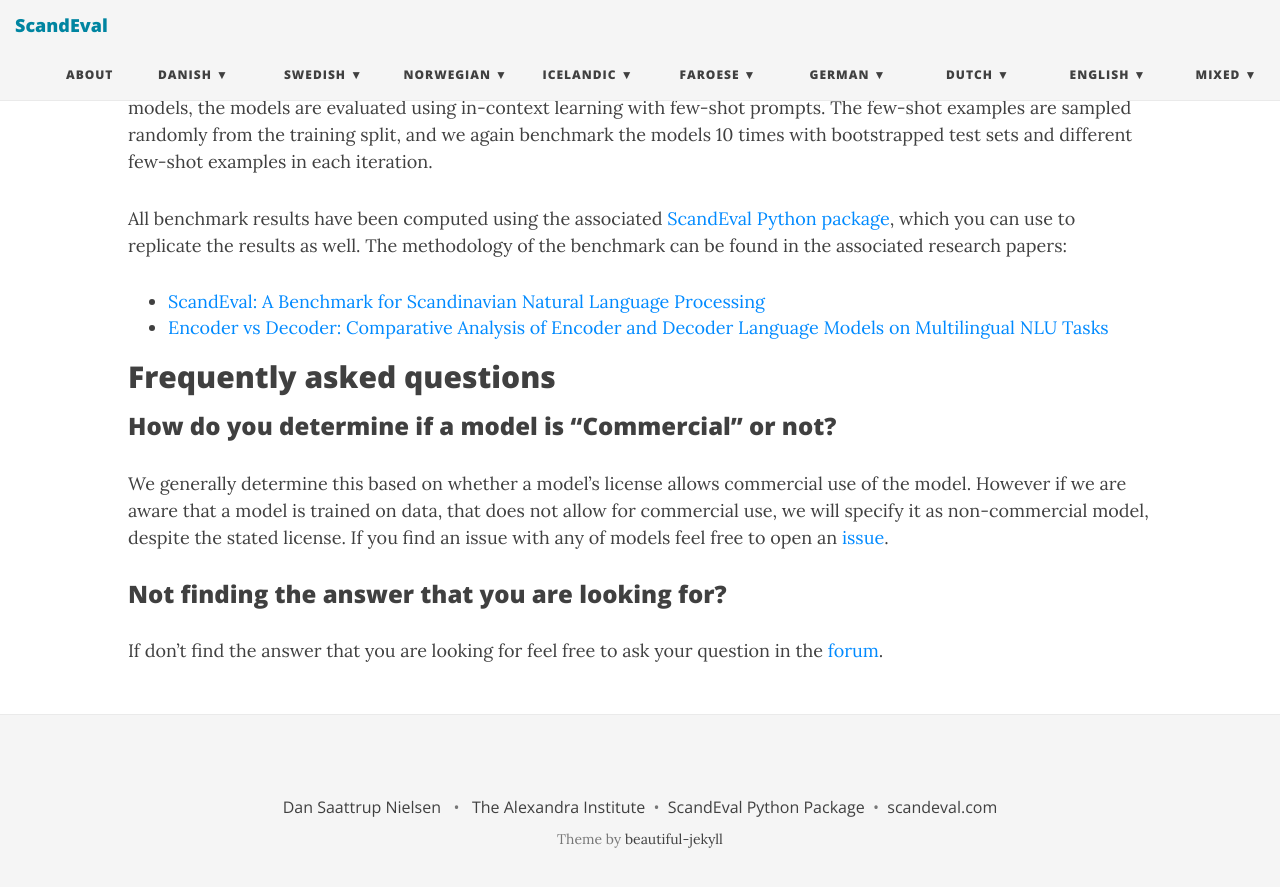
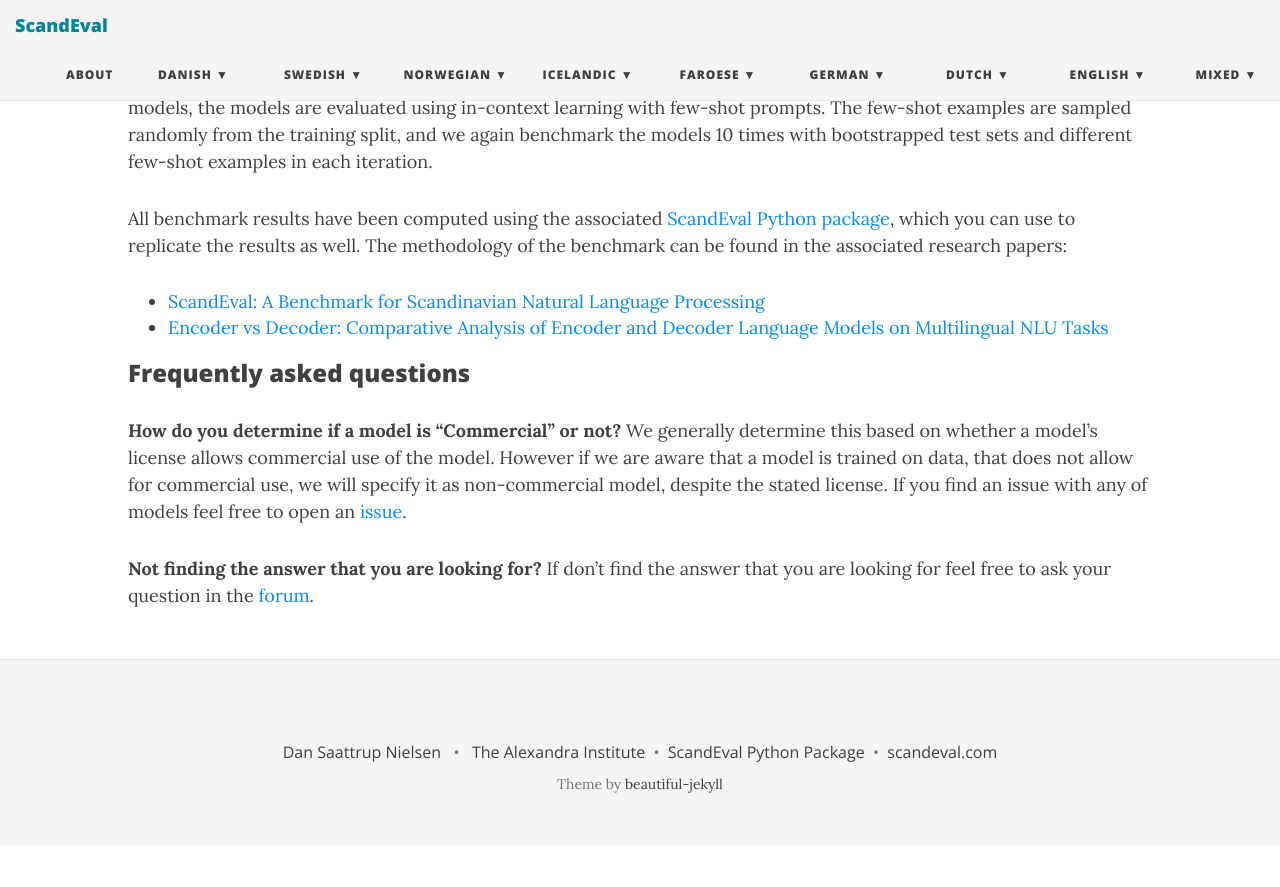
Before and after one commit to ScandEval/scandeval.github.io, a Jekyll site: the page built from index.md, in a window 1280 px wide and 900 px high, scrolled down 553 px. Shown: the top 887 px of the window. Built offline with Jekyll 4.4.1, drawn with Linux system fonts in a browser that asks for light colours; nearby versions of some CDN libraries; library files that are not in the unit come from our copies; a script that is not in the unit is left out; after the commit the page ends 1398 px from its top, so only the background shows below that.

Commit message:
chore: Formatting of FAQ section

```diff
--- a/index.md
+++ b/index.md
@@ -33,14 +33,21 @@ package](https://github.com/ScandEval/ScandEval), which you can use to replicate
 results as well. The methodology of the benchmark can be found in the associated
 research papers:
 
-- [ScandEval: A Benchmark for Scandinavian Natural Language Processing](https://aclanthology.org/2023.nodalida-1.20/)
-- [Encoder vs Decoder: Comparative Analysis of Encoder and Decoder Language Models on Multilingual NLU Tasks](https://doi.org/10.48550/arXiv.2406.13469)
+- [ScandEval: A Benchmark for Scandinavian Natural Language
+  Processing](https://aclanthology.org/2023.nodalida-1.20/)
+- [Encoder vs Decoder: Comparative Analysis of Encoder and Decoder Language Models on
+  Multilingual NLU Tasks](https://doi.org/10.48550/arXiv.2406.13469)
 
 
-## Frequently asked questions
+### Frequently asked questions
 
-### How do you determine if a model is "Commercial" or not?
-We generally determine this based on whether a model's license allows commercial use of the model. However if we are aware that a model is trained on data, that does not allow for commercial use, we will specify it as non-commercial model, despite the stated license. If you find an issue with any of models feel free to open an [issue](https://github.com/ScandEval/ScandEval/issues).
+**How do you determine if a model is "Commercial" or not?**
+We generally determine this based on whether a model's license allows commercial use of
+the model. However if we are aware that a model is trained on data, that does not allow
+for commercial use, we will specify it as non-commercial model, despite the stated
+license. If you find an issue with any of models feel free to open an
+[issue](https://github.com/ScandEval/ScandEval/issues).
 
-### Not finding the answer that you are looking for?
-If don't find the answer that you are looking for feel free to ask your question in the [forum](https://github.com/ScandEval/ScandEval/discussions).
+**Not finding the answer that you are looking for?**
+If don't find the answer that you are looking for feel free to ask your question in the
+[forum](https://github.com/ScandEval/ScandEval/discussions).
```
